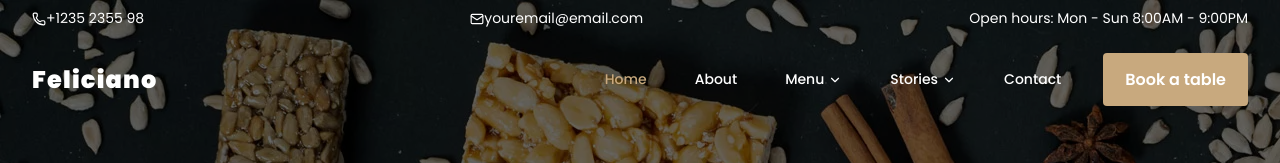
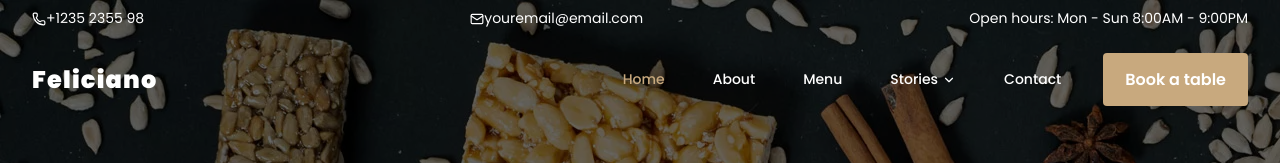
Before and after one commit to DuyPhatpeo/restaurant, a React (Vite) app: page / in a window 1280 px wide. Shown: the top 163 px of the page. Built offline with nearby package versions, Linux system fonts and the light colour scheme; data requests are answered from the project's data file.

Commit message:
update code

```diff
--- a/src/components/general/Header.jsx
+++ b/src/components/general/Header.jsx
@@ -33,11 +33,6 @@ const Header = () => {
     {
       label: "Menu",
       link: "/menu",
-      submenu: [
-        { label: "Breakfast", link: "/menu/breakfast" },
-        { label: "Lunch", link: "/menu/lunch" },
-        { label: "Dinner", link: "/menu/dinner" },
-      ],
     },
     {
       label: "Stories",
```
